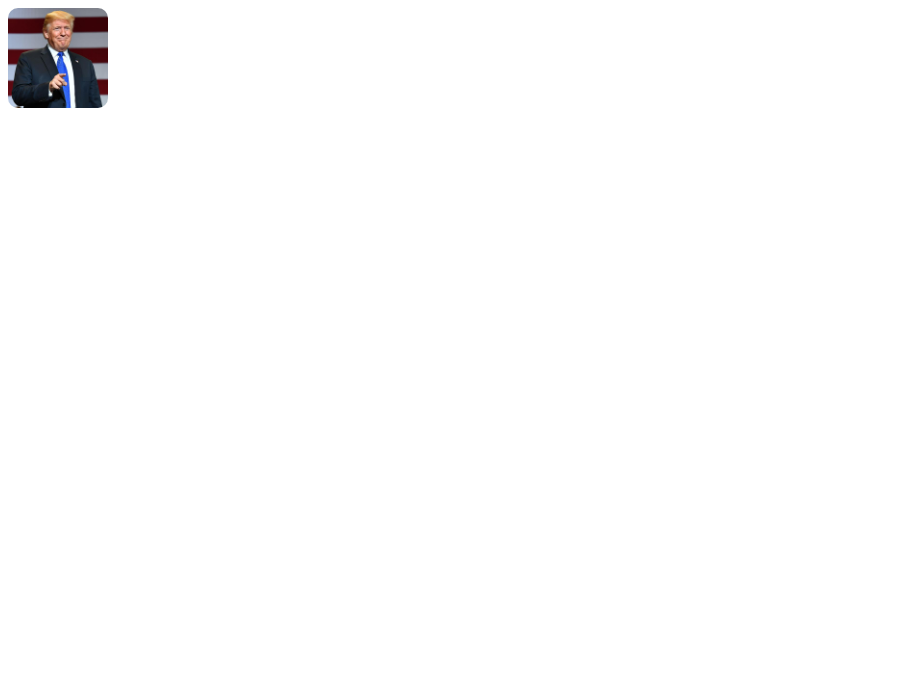
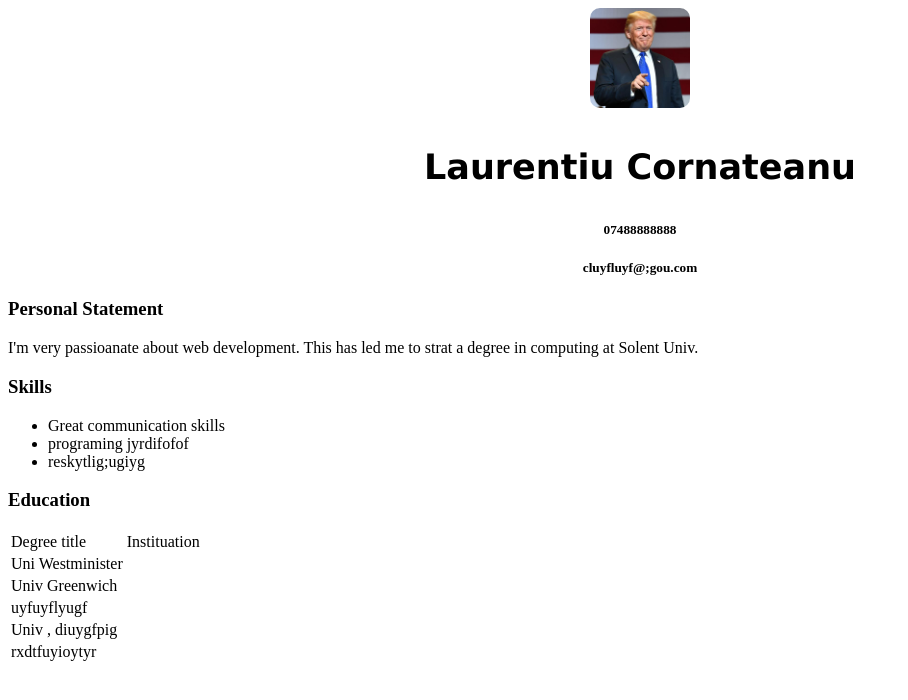
Before and after one commit to Cafesail/Web-Solent, a plain HTML site: page p1/index.html in a window 1280 px wide. Shown: the whole page, without its empty margins (0-908 px from the left). Drawn offline with Linux system fonts and the light colour scheme.

```diff
--- a/p1/index.html
+++ b/p1/index.html
@@ -9,12 +9,56 @@
 		</head>
 
 		<body>
+				<center>
 				<img id="pic1" src="images/trump.jpg">
+				<h3 id="name"> Laurentiu Cornateanu </h3>
+                                <h5> 07488888888 </h5>
+				<h5> cluyfluyf@;gou.com </h5>
+				</center>
+
+				<h3> Personal Statement </h3>
+				<p id= "p1"> I'm very passioanate about web development. This has led me to strat a degree in computing at Solent Univ. </p>
+
+<h3> Skills </h3>
+<ul>
+
+	<li> Great communication skills </li>
+	<li> programing jyrdifofof</li>
+	<li>  reskytlig;ugiyg </li>
+
+
+</ul>
+
+
+	<h3> Education </h3>
+<table id="t1">
+         <tr>
+		<td> Degree title </td> <td> Instituation </td>
+	</tr>
+  <tr>
+	<td> Uni Westminister </td>
+	</tr>
+  <tr>
+ <td> Univ Greenwich </td>
+	</tr>
+  <tr>
+<td>uyfuyflyugf </td>
+	</tr>
+  <tr>
+      <td> Univ , diuygfpig   </td>
+	</tr>
+  <tr>
+ <td>  rxdtfuyioytyr </td>
+	</tr>
+
+
+
+</table>
 
 		</body>
 
 
-
+<!--  comment!>
 
 
 </html>
--- a/p1/style.css
+++ b/p1/style.css
@@ -7,3 +7,28 @@
 
 
 }
+
+#name {
+		font-family:Verdana;
+		font-size:35px;
+
+
+
+}
+#p1{
+		font-family: Segoe-ui;
+		color;red;
+
+
+
+}
+
+
+{
+#t1 border: 1px solid ;
+ }
+
+
+{
+td border:  1px solid;
+}
```
Also changed, not shown: p2/index.html (added, +18 -0 lines), p2/images/jeni.jpg (added).
